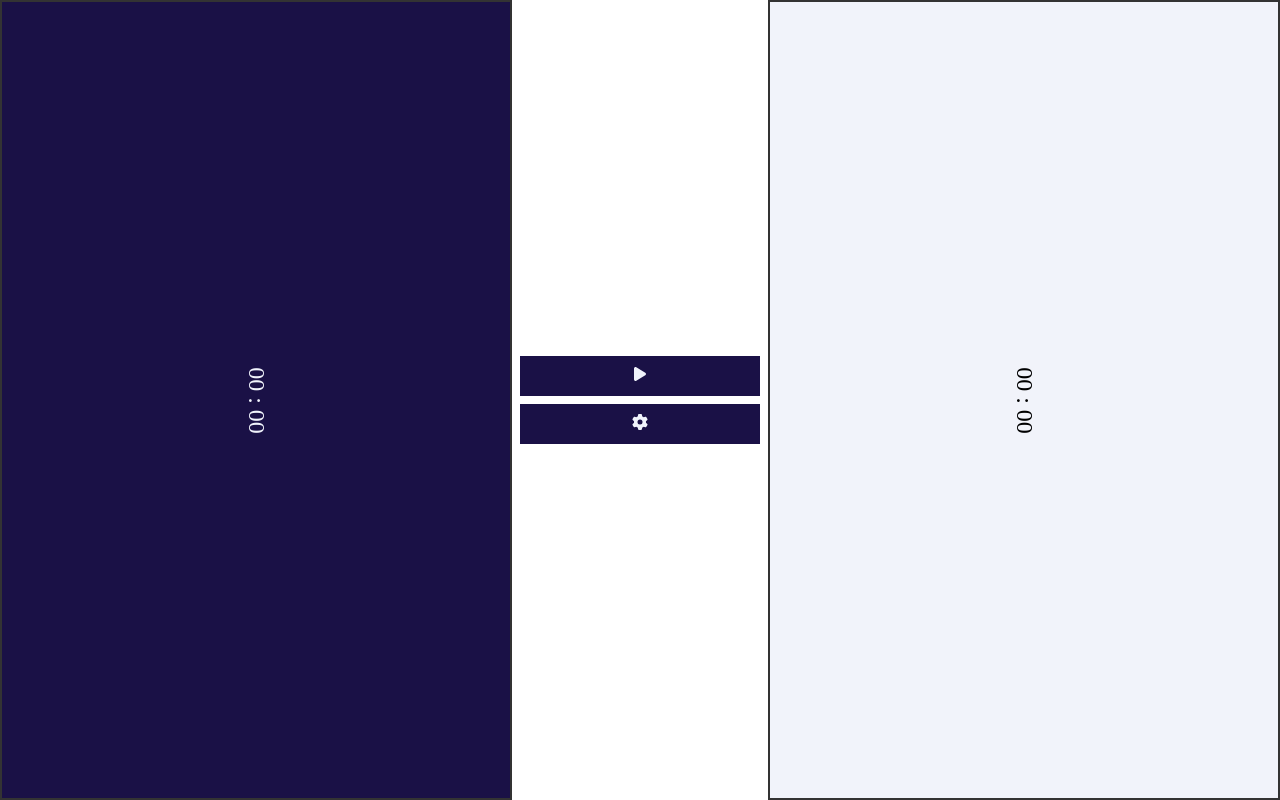
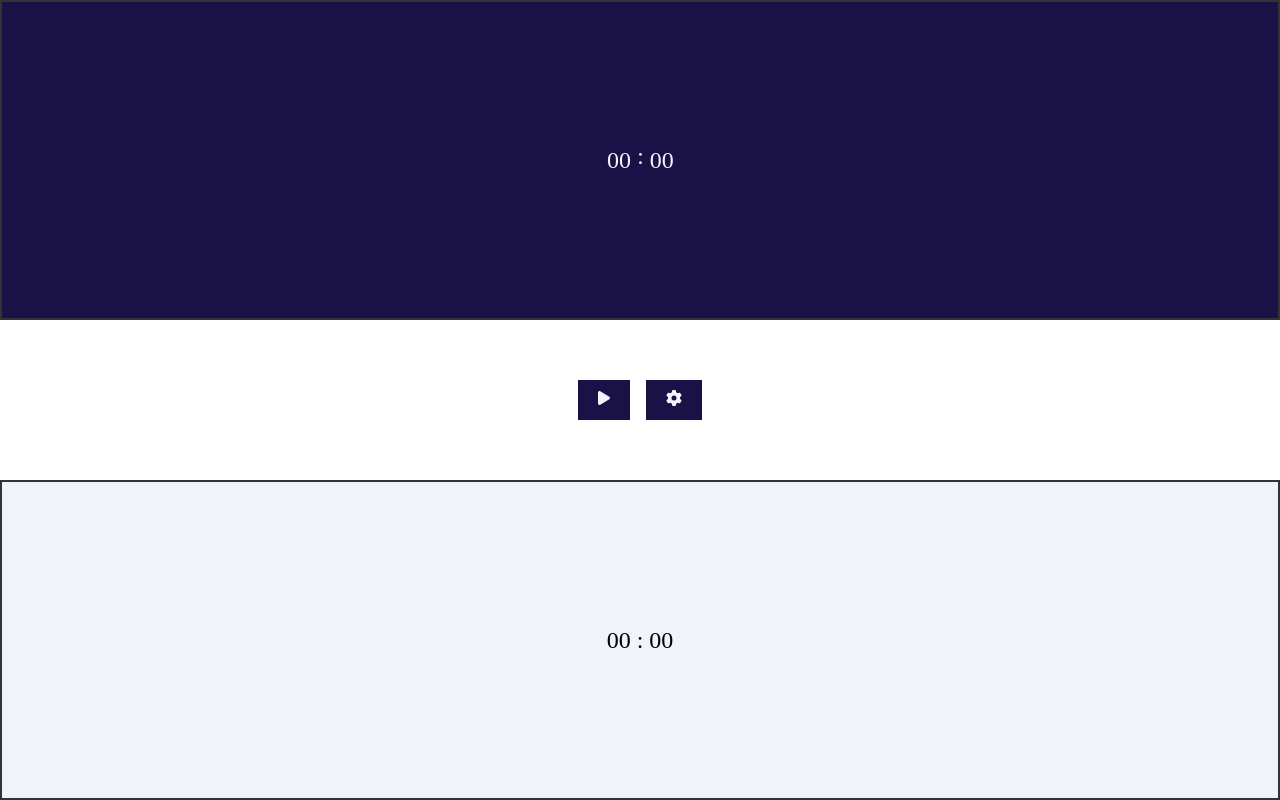
Before and after one commit to ArtyomSukiasyan/Chess-clock, a React (Create React App) app: page / in a window 1280 px wide. Both pictures are taken after a click on the button "Submit". Built offline with nearby package versions, Linux system fonts and the light colour scheme.

Commit message:
feat: style changes

```diff
--- a/src/App.css
+++ b/src/App.css
@@ -16,11 +16,12 @@
   display: flex;
   justify-content: center;
   align-items: center;
+  flex-direction: column;
 }
 
 .timer {
-  width: 40%;
-  height: 100vh;
+  width: 100%;
+  height: 40vh;
   display: flex;
   justify-content: center;
   align-items: center;
@@ -31,9 +32,8 @@
 }
 
 .timer-value {
-  transform: rotate(90deg);
+  transform: rotate(180deg);
 }
-
 .timer.active {
   background-color: #1a1146;
   color: #f0f3fb;
@@ -56,7 +56,10 @@
 }
 
 .icons {
-  width: 20%;
+  display: flex;
+  justify-content: center;
+  align-items: center;
+  height: 20vh;
 }
 
 .icon {
--- a/src/components/Timer.tsx
+++ b/src/components/Timer.tsx
@@ -7,7 +7,7 @@ export default function Timer({ switchPlayer, player, isActive, id }: ITimer) {
       className={`timer ${isActive ? "active" : ""}`}
       onClick={switchPlayer}
     >
-      <span className="timer-value">
+      <span className={id === "white" ? "timer-value" : ""}>
         {player.minutes < 10 && "0"}
         {player.minutes} : {player.seconds < 10 && "0"}
         {player.seconds}
```
